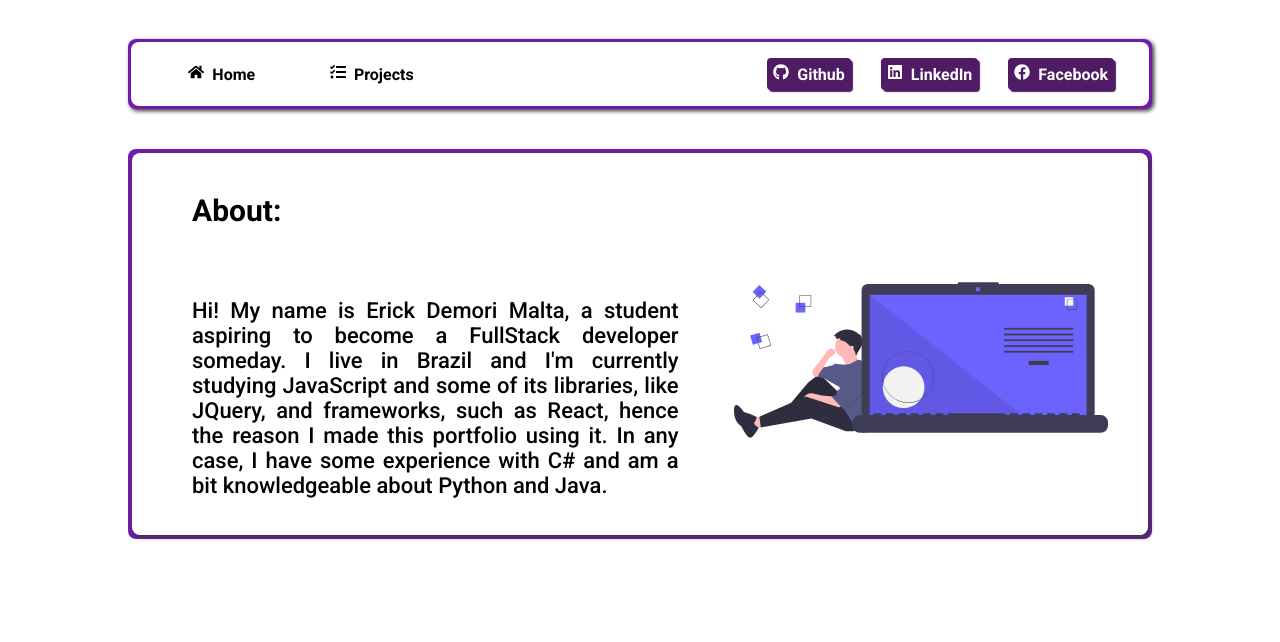
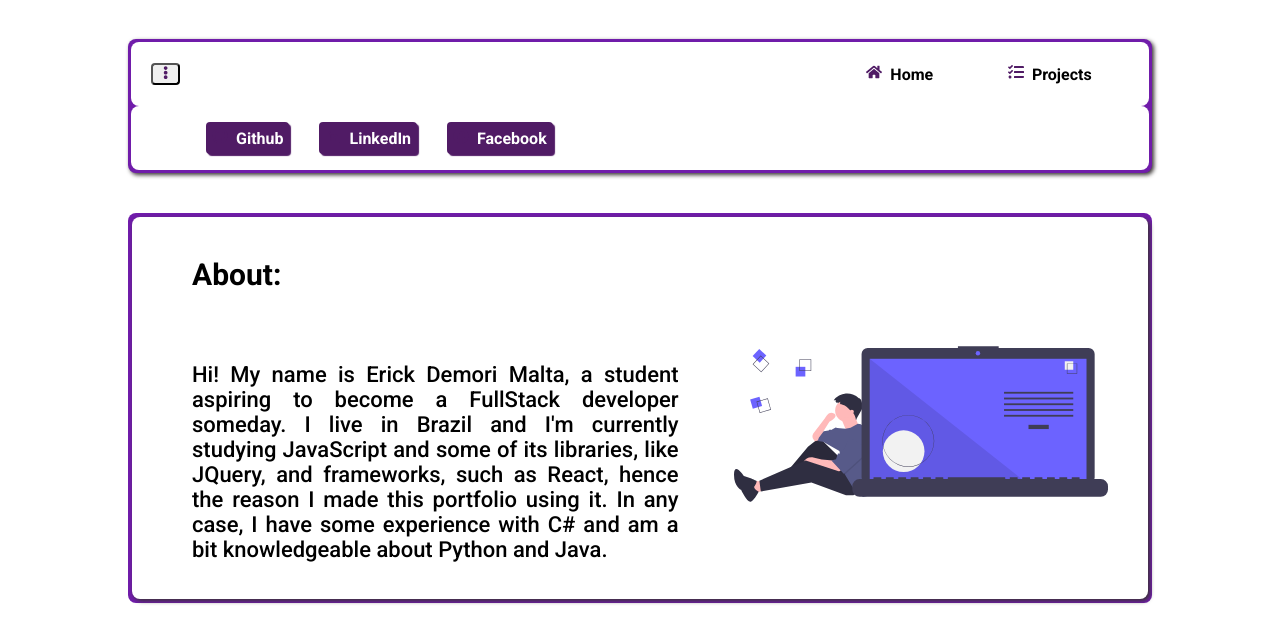
Before and after one commit to ElladanTasartir/portfolio, a React (Create React App) app: page / in a window 1280 px wide. Shown: the top 642 px of the page. Built offline with nearby package versions, Linux system fonts and the light colour scheme.

Commit message:
Added a spacing div and changed the structure of the navs a bit

```diff
--- a/src/pages/Header/header.js
+++ b/src/pages/Header/header.js
@@ -1,23 +1,52 @@
 import React from 'react';
 import { Link } from 'react-router-dom'
-import { FaHome,FaGithub, FaLinkedin, FaFacebook, FaTasks } from 'react-icons/fa';
+import { FaHome, FaGithub, FaLinkedin, FaFacebook, FaTasks, FaEllipsisV } from 'react-icons/fa';
+import $ from 'jquery';
 
 
 const Header = () => {
+
+    const linkColor = "#501b65";
+
+    $(window).resize(() => {
+        if ($(".nav-social-links").css("display") === "none" &&  $(window).innerWidth() > 806){
+            $(".nav-social-links").css({"display": "block"});
+            console.log("dei block");
+        }
+        if ($(".nav-social-links").css("display") === "block" &&  $(window).innerWidth() <= 806) {
+            $(".nav-social-links").css({"display": "none"});
+            console.log("dei none");
+        }
+    });
+
+    function scrollMenu() {
+        $(document).ready(() => {
+            $(".nav-social-links").slideToggle(350);
+        });
+    }
+
     return (
+        <>
         <header>
-            <nav>
+            <nav className="main-nav">
+                <div className="mobile-bar">
+                    <button type="button" id="menu" onClick={scrollMenu}><FaEllipsisV color={linkColor}/></button>
+                </div>
                 <div className="home-button">
-                    <Link to="/"><FaHome /><span>Home</span></Link>
-                    <Link to="/projects"><FaTasks /><span>Projects</span></Link>
+                    <Link className="home-button-link" to="/"><FaHome color={linkColor}/><span>Home</span></Link>
+                    <Link className="home-button-link" to="/projects"><FaTasks color={linkColor}/><span>Projects</span></Link>
                 </div>
-                <ul className="nav-social-links">
-                    <li><a href="https://github.com/ElladanTasartir"><FaGithub /><span>Github</span></a></li>
-                    <li><a href="https://www.linkedin.com/in/erick-malta-8597a1197/"><FaLinkedin /><span>LinkedIn</span></a></li>
-                    <li><a href="https://www.facebook.com/erick.demori"><FaFacebook /><span>Facebook</span></a></li>
+            </nav>
+            <nav className="nav-social-links">
+                <ul>
+                    <li><a href="https://github.com/ElladanTasartir"><FaGithub color={linkColor} /><span>Github</span></a></li>
+                    <li><a href="https://www.linkedin.com/in/erick-malta-8597a1197/"><FaLinkedin color={linkColor} /><span>LinkedIn</span></a></li>
+                    <li><a href="https://www.facebook.com/erick.demori"><FaFacebook color={linkColor} /><span>Facebook</span></a></li>
                 </ul>
             </nav>
         </header>
+        <div className="spacer"></div>
+        </>
     );
 }
 
```
